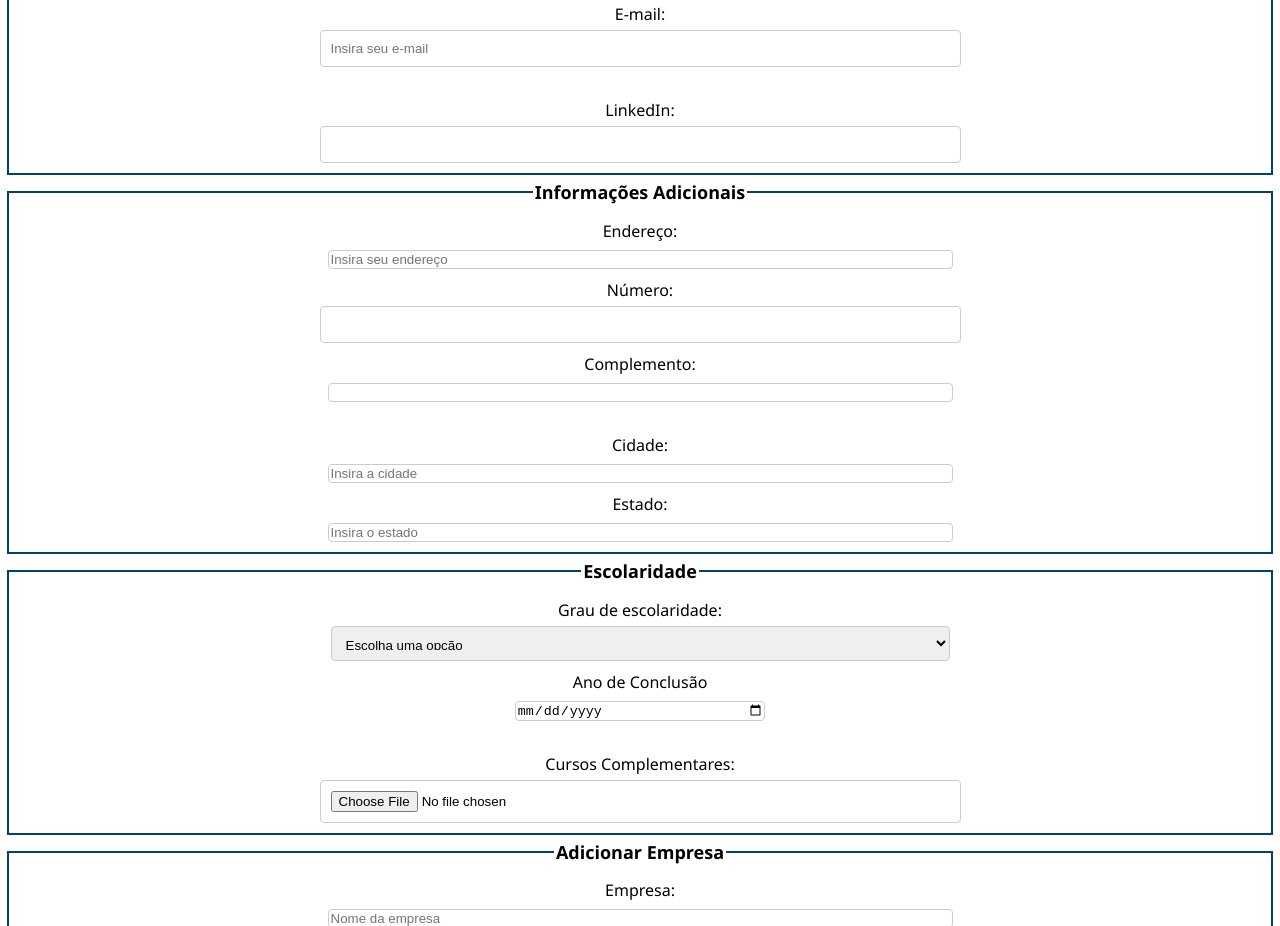
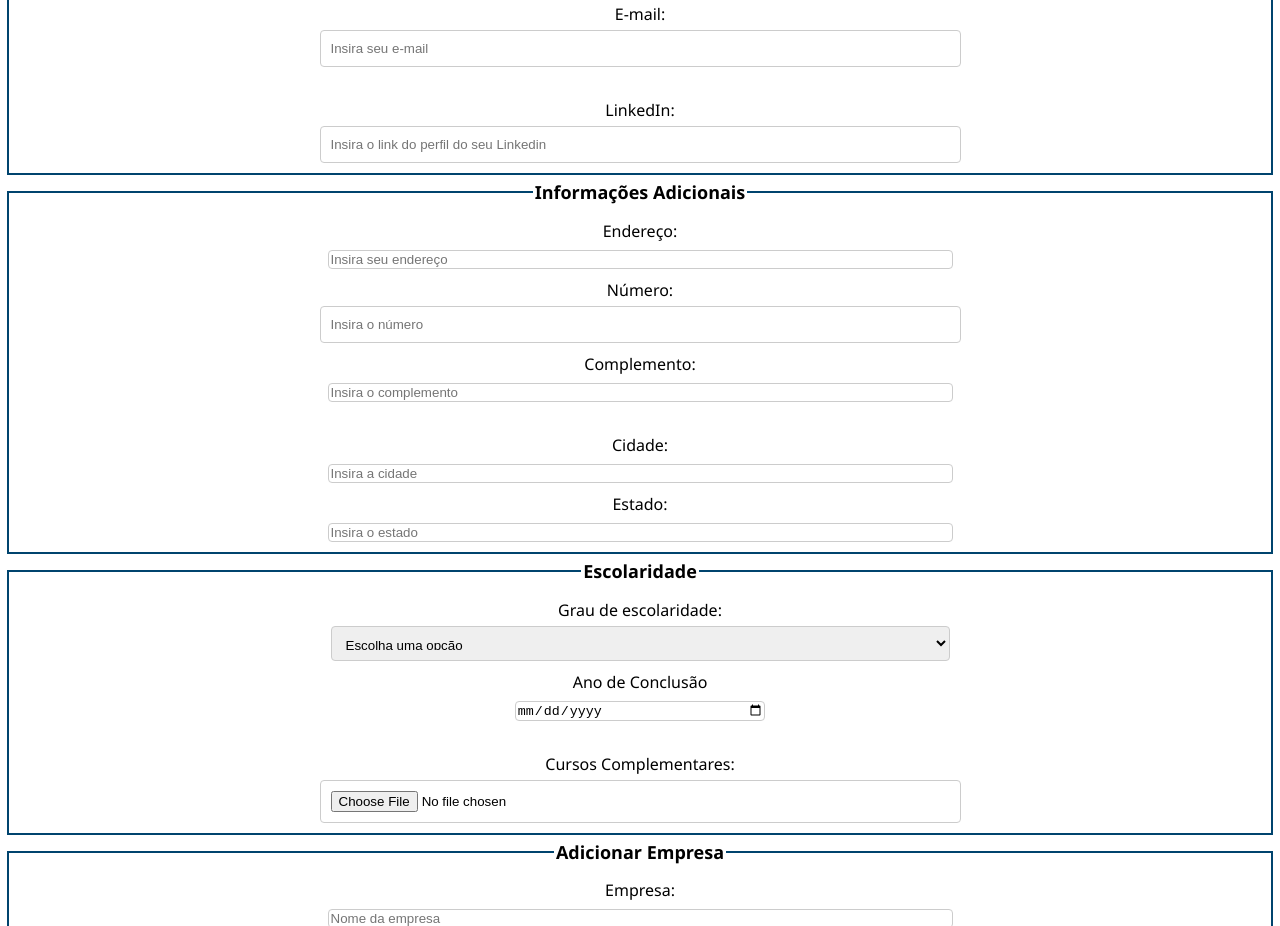
Before and after one commit to renatoads16/formulario_curriculo, a plain HTML site: page index.html in a window 1280 px wide. Shown: the part 900-1826 px from the top of the page. Drawn offline with Linux system fonts and the light colour scheme.

Commit message:
Atualizar o index.html

```diff
--- a/index.html
+++ b/index.html
@@ -59,7 +59,7 @@
                 <label>E-mail:</label>
                 <input type="email" name="email" placeholder="Insira seu e-mail"><br><br>
                 <label>LinkedIn:</label>
-                <input type="url">
+                <input type="url" placeholder="Insira o link do perfil do seu Linkedin">
             </fieldset>
 
             <fieldset>
@@ -67,9 +67,9 @@
                 <label>Endereço:</label>
                 <input type="text" name="endereço" placeholder="Insira seu endereço">
                 <label>Número:</label>
-                <input type="number">
+                <input type="number" placeholder="Insira o número">
                 <label>Complemento:</label>
-                <input type="text" name="complemento"><br><br>
+                <input type="text" name="complemento" placeholder="Insira o complemento"><br><br>
                 <label>Cidade:</label>
                 <input type="text" name="cidade" placeholder="Insira a cidade">
                 <label>Estado:</label>
```
